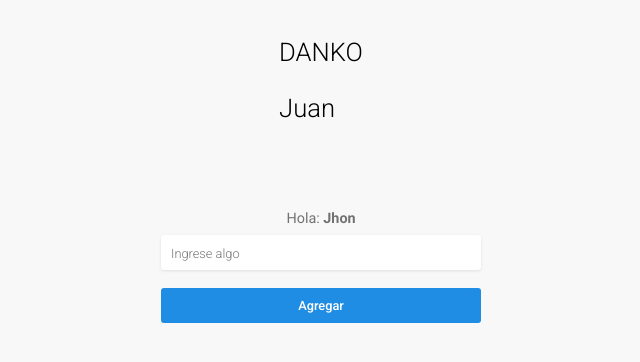
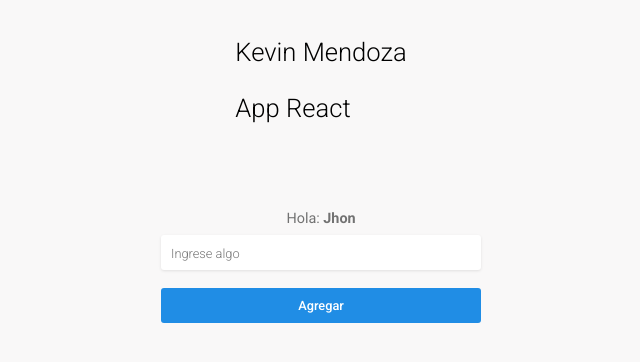
Before and after one commit to kevinhmendoza/ReactApp, a React (Create React App) app: page / in a window 1280 px wide. Shown: the top 362 px of the page, without its empty margins (319-959 px from the left). Built offline with nearby package versions, Linux system fonts and the light colour scheme; the HTML template or start-up script is replaced by a standard one.

Commit message:
cambio d enombre

```diff
--- a/src/components/Title/index.tsx
+++ b/src/components/Title/index.tsx
@@ -24,14 +24,14 @@
   return (
     <div className="title-container">
       <h1 className="title-title-h1">
-        {title ? title : 'DANKO'}
+        {title ? title : 'Kevin Mendoza'}
         { frutas.map((fruta) => {
           return(
             <span> { fruta.name } </span>
           )
         })}
         <p>
-          { pruebas('Juan') }
+          { pruebas('App React') }
         </p>
 
 
```
